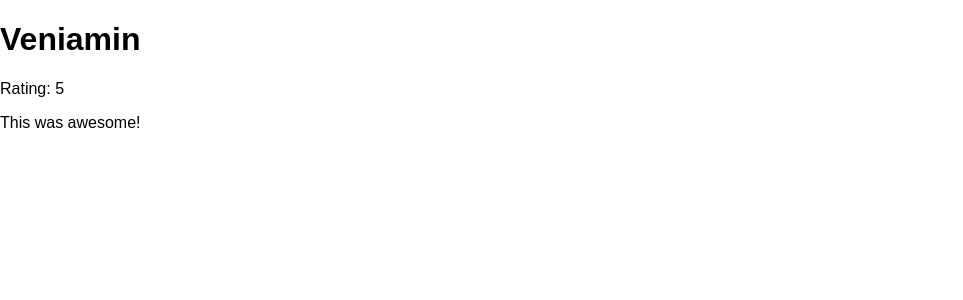
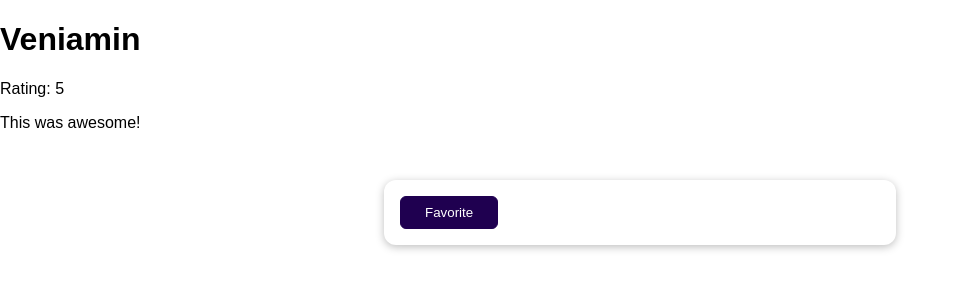
Before and after one commit to Kasaklalita/feedback, a Django app: page /reviews/1 in a window 1280 px wide. Shown: the top 300 px of the page, without its empty margins (0-963 px from the left). Run offline with Django 4.2, Linux system fonts and the light colour scheme; data comes from the database, SQL or seed files in the repository; both versions use the stored data as it was after the commit.

Commit message:
sessions

```diff
--- a/feedback/settings.py
+++ b/feedback/settings.py
@@ -127,3 +127,5 @@
 MEDIA_ROOT = BASE_DIR / 'uploads'
 
 MEDIA_URL = '/user-media/'
+
+# SESSION_COOKIE_AGE = 120 # Время жизни печенек в секундах
--- a/reviews/templates/reviews/single_review.html
+++ b/reviews/templates/reviews/single_review.html
@@ -6,4 +6,13 @@
   <h1>{{ review.user_name }}</h1>
   <p>Rating: {{ review.rating }}</p>
   <p>{{ review.review_text }}</p>
+  {% if is_favorite %}
+    <p>This is my favorite!</p>
+  {% else %}
+    <form  action="/reviews/favorite" method="post">
+      {% csrf_token %}
+      <input type="hidden" name="review_id" value="{{ review.id }}">
+      <button>Favorite</button>
+    </form>
+  {% endif %}
 {% endblock %}
--- a/reviews/urls.py
+++ b/reviews/urls.py
@@ -5,5 +5,6 @@
     path("", views.ReviewView.as_view()),
     path("thank-you", views.ThankYouView.as_view()),
     path("reviews", views.ReviewsListView.as_view()),
+    path("reviews/favorite", views.AddFavoriteView.as_view()),
     path("reviews/<int:pk>", views.SingleReviewView.as_view())
 ]
--- a/reviews/views.py
+++ b/reviews/views.py
@@ -88,9 +88,25 @@
     template_name = 'reviews/single_review.html'
     model = Review
 
+    def get_context_data(self, **kwargs):
+        context = super().get_context_data(**kwargs)
+        loaded_review = self.object
+        request = self.request
+        favorite_id = request.session.get('favorite_review') # Безопасно
+        # favorite_id = request.session['favorite_review']
+        context['is_favorite'] = favorite_id == str(loaded_review.id)
+        return context
+
+
     # def get_context_data(self, **kwargs):
     #     context = super().get_context_data(**kwargs)
     #     review_id = kwargs['id']
     #     selected_review = Review.objects.get(pk = review_id)
     #     context['review'] = selected_review
     #     return context
+
+class AddFavoriteView(View):
+    def post(self, request):
+        review_id = request.POST["review_id"]
+        request.session["favorite_review"] = review_id
+        return HttpResponseRedirect("/reviews/" + review_id)
```
Also changed, not shown: db.sqlite3.
